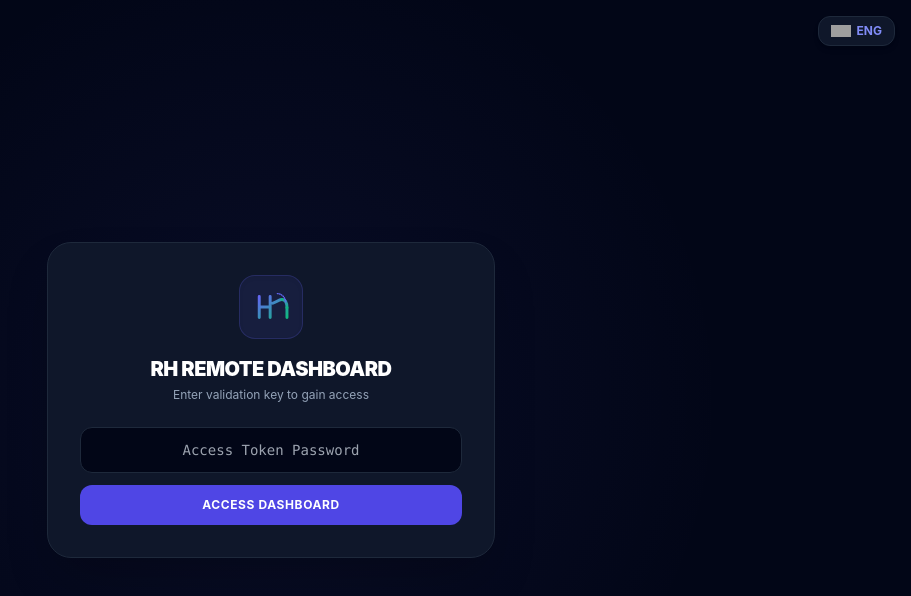
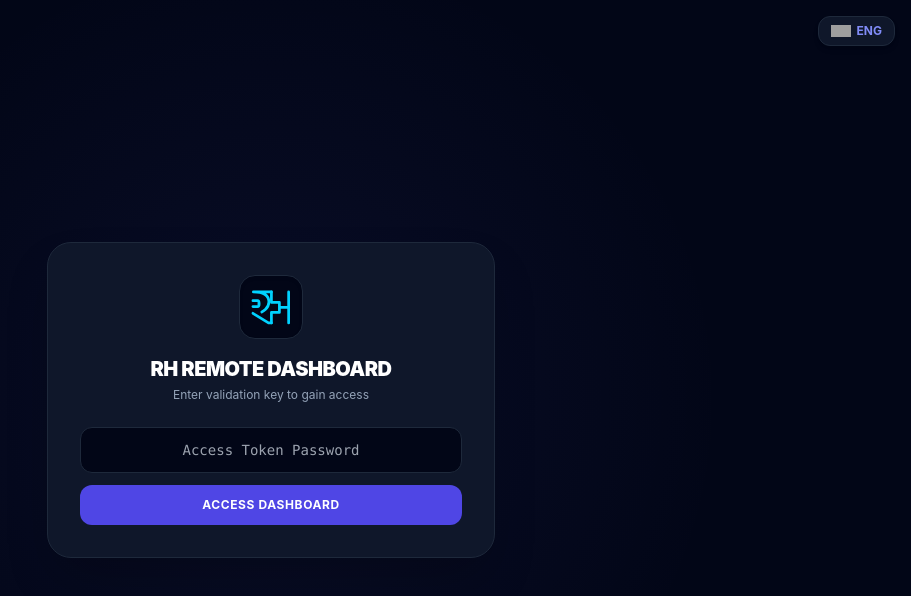
Before and after one commit to riohutagalung/Bot-Remote, a React (Vite) app: page / in a window 1280 px wide. Shown: the top 596 px of the page, without its empty margins (369-1280 px from the left). Built offline with nearby package versions, Linux system fonts and the light colour scheme; grey boxes are pictures that could not be loaded; the HTML template or start-up script is replaced by a standard one.

Commit message:
test aja

```diff
--- a/src/App.jsx
+++ b/src/App.jsx
@@ -24,7 +24,7 @@ const URL_HTTP = "https://bot-remote-production.up.railway.app";
 const URL_WS = "wss://bot-remote-production.up.railway.app";
 
 // ====================================================================
-// LOGO RH PROPER (INLINE SVG - ANTI 404 & BERGAYA CYBERPUNK TECH)
+// LOGO RH PROPER (INLINE SVG - SEUSAI GAMBAR GEOMETRIS NEON CYAN)
 // ====================================================================
 const LogoRH = ({ className = "w-8 h-8" }) => (
   <svg
@@ -33,29 +33,21 @@ const LogoRH = ({ className = "w-8 h-8" }) => (
     className={className}
     fill="none"
   >
-    <defs>
-      <linearGradient id="rhGradient" x1="0%" y1="0%" x2="100%" y2="100%">
-        <stop offset="0%" stopColor="#6366f1" /* Indigo */ />
-        <stop offset="100%" stopColor="#10b981" /* Emerald */ />
-      </linearGradient>
-    </defs>
-    {/* Monogram Huruf R dan H Terintegrasi Jalur Jaringan */}
+    {/* Struktur Huruf H Geometris */}
     <path
-      d="M22 25 V75 M22 50 H48 M48 25 V75 M48 42 C60 42, 66 32, 76 32 C86 32, 88 42, 88 52 V75"
-      stroke="url(#rhGradient)"
-      strokeWidth="7"
+      d="M 51 14 V 39 H 70 V 63 H 51 V 88 M 70 51 H 92 M 92 14 V 88"
+      stroke="#00d2ff"
+      strokeWidth="6.5"
       strokeLinecap="round"
       strokeLinejoin="round"
     />
-    {/* Sinyal Kontrol / Node Pemancar */}
-    <circle cx="76" cy="32" r="3.5" fill="#10b981" />
-    <circle cx="88" cy="52" r="3.5" fill="#10b981" />
+    {/* Struktur Huruf R Lengkung & Kaki Diagonal */}
     <path
-      d="M65 18 C75 18, 85 28, 85 38"
-      stroke="#6366f1"
-      strokeWidth="3"
+      d="M 8 14 H 51 M 8 14 C 28 14, 45 20, 45 38 C 45 54, 28 62, 28 62 M 7 35 H 18 C 23 35, 23 49, 18 49 H 7 M 7 65 L 44 88 H 51"
+      stroke="#00d2ff"
+      strokeWidth="6.5"
       strokeLinecap="round"
-      strokeDasharray="2 3"
+      strokeLinejoin="round"
     />
   </svg>
 );
@@ -166,7 +158,6 @@ const KAMUS_BAHASA = {
 };
 
 export default function App() {
-  // Mengunci default bahasa ke English (EN)
   const [bahasa, setBahasa] = useState('EN');
   const teks = KAMUS_BAHASA[bahasa];
 
@@ -184,7 +175,6 @@ export default function App() {
   const [namaScriptInput, setNamaScriptInput] = useState({});
   const [activeDropdown, setActiveDropdown] = useState(null);
 
-  // State untuk kontrol Custom Modal Bertema khusus
   const [modalConfig, setModalConfig] = useState({
     isOpen: false,
     title: '',
@@ -205,7 +195,6 @@ export default function App() {
     setCekSesiSelesai(true);
   }, []);
 
-  // Menutup dropdown menu jika klik di luar area komponen
   useEffect(() => {
     const closeAllDropdowns = () => setActiveDropdown(null);
     window.addEventListener('click', closeAllDropdowns);
@@ -278,7 +267,6 @@ export default function App() {
     setTimeout(() => setNotifikasi(null), 3000);
   };
 
-  // Helper Custom Pop-up Modal Bertema Pengganti window.confirm bawaan browser
   const triggerCustomConfirm = (title, message, isDanger, onConfirmBlock) => {
     setModalConfig({
       isOpen: true,
@@ -416,11 +404,8 @@ export default function App() {
     }
   };
 
-  // Mekanisme Double Confirmation Menggunakan Custom Theme Pop-up Modal
   const hapusPerangkatPermanen = (serialTarget) => {
-    // Konfirmasi Tingkat Pertama (Custom Modal UI)
     triggerCustomConfirm(teks.modalConfirmTitle, teks.confirmDelete1, false, () => {
-      // Konfirmasi Tingkat Kedua (Custom Modal UI - Alur Bahaya)
       setTimeout(() => {
         triggerCustomConfirm(teks.modalDangerTitle, teks.confirmDelete2, true, async () => {
           try {
@@ -515,14 +500,10 @@ export default function App() {
     );
   }
 
-  // ====================================================================
-  // COMPONENT TAMPILAN HALAMAN LOGIN (SUDAH DI-FIX TOTAL STRUKTURNYA)
-  // ====================================================================
   if (!sudahLogin) {
     return (
       <div className="min-h-screen bg-slate-950 flex items-center justify-center p-4 relative overflow-hidden">
         <div className="absolute top-4 right-4 z-50">
-          {/* Tombol Bendera Minimalis di Halaman Login */}
           <button
             onClick={() => setBahasa(bahasa === "ID" ? "EN" : "ID")}
             className="flex items-center gap-1.5 px-3 py-1.5
@@ -556,11 +537,9 @@ export default function App() {
 
         <div className="bg-slate-900 border border-slate-800 p-8 rounded-3xl w-full max-w-md space-y-6 shadow-2xl relative z-10 backdrop-blur-sm">
           <div className="text-center space-y-4">
-            {/* Box Wadah Logo RH Proper */}
-            <div className="w-16 h-16 bg-indigo-500/10 rounded-2xl flex items-center justify-center mx-auto border border-indigo-500/20 shadow-inner p-2.5">
-              <LogoRH className="w-full h-full text-indigo-400" />
+            <div className="w-16 h-16 bg-slate-950 rounded-2xl flex items-center justify-center mx-auto border border-slate-800 shadow-inner p-2.5">
+              <LogoRH className="w-full h-full" />
             </div>
-            {/* Judul & Teks yang Terpisah dari Box Logo */}
             <div className="space-y-1">
               <h1 className="text-xl font-black text-white tracking-tight uppercase">{teks.authTitle}</h1>
               <p className="text-xs text-slate-400">{teks.authSub}</p>
@@ -588,14 +567,10 @@ export default function App() {
     );
   }
 
-  // ====================================================================
-  // COMPONENT UTAMA HALAMAN DASHBOARD
-  // ====================================================================
   return (
     <div className="min-h-screen bg-slate-950 text-slate-100 font-sans antialiased">
       <header className="bg-slate-900/80 border-b border-slate-800/80 sticky top-0 backdrop-blur-md z-40 px-6 py-4 flex flex-col sm:flex-row justify-between items-center gap-4">
         <div className="flex items-center gap-3">
-          {/* Logo Baru di Header Dashboard */}
           <div className="w-10 h-10 bg-slate-950 rounded-xl flex items-center justify-center border border-slate-800 p-1.5 shadow-md">
             <LogoRH className="w-full h-full" />
           </div>
@@ -608,7 +583,6 @@ export default function App() {
         </div>
 
         <div className="flex items-center gap-3 flex-wrap justify-end">
-          {/* Tombol Bendera Minimalis di Header Dashboard */}
           <button
             onClick={() => setBahasa(bahasa === "ID" ? "EN" : "ID")}
             className="flex items-center gap-1.5 px-3 py-1.5
@@ -651,7 +625,6 @@ export default function App() {
       </header>
 
       <main className="max-w-7xl mx-auto px-4 py-8 space-y-6">
-        {/* Statistik Row */}
         <div className="grid grid-cols-2 lg:grid-cols-4 gap-4">
           <div className="bg-slate-900 border border-slate-800 p-5 rounded-2xl relative overflow-hidden">
             <p className="text-xs font-bold text-slate-400 uppercase tracking-wider">{teks.statDb}</p>
@@ -677,7 +650,6 @@ export default function App() {
           </div>
         </div>
 
-        {/* Input Form Box */}
         <div className="bg-slate-900 border border-slate-800 p-6 rounded-2xl shadow-xl space-y-4">
           <h2 className="text-xs font-black uppercase text-slate-300 tracking-widest flex items-center gap-2">
             <Plus className="w-4 h-4 text-indigo-500" /> {idSedangDiedit ? teks.formTitleEdit : teks.formTitleAdd}
@@ -712,7 +684,6 @@ export default function App() {
           </div>
         </div>
 
-        {/* Search and Action Tools */}
         <div className="flex flex-col md:flex-row gap-3 items-center justify-between">
           <div className="relative w-full md:flex-1">
             <Search className="w-4 h-4 text-slate-500 absolute left-3.5 top-3" />
@@ -735,7 +706,6 @@ export default function App() {
           </div>
         </div>
 
-        {/* Node Grid Layout */}
         <div className="space-y-3">
           {daftarHasilPencarian.length === 0 ? (
             <div className="bg-slate-900 border border-dashed border-slate-800 rounded-2xl text-center py-12 text-slate-500 text-xs font-mono">
@@ -786,15 +756,14 @@ export default function App() {
                 </div>
 
                 <div className="flex items-center gap-2 w-full lg:w-auto justify-end relative">
-                  {/* Tombol Utama Kontrol AHK Engine */}
                   <button
                     onClick={() => ubahStatusAhk(perangkat)}
                     disabled={!perangkat.isOnline}
                     className={`px-4 py-2 rounded-xl text-xs font-bold transition-all ${!perangkat.isOnline
                       ? 'bg-slate-950 border border-slate-800 text-slate-600 cursor-not-allowed'
                       : perangkat.ahkEnabled
-                        ? 'bg-emerald-500/10 border border-emerald-500/30 text-emerald-400 hover:bg-emerald-500/20'
-                        : 'bg-rose-500/10 border border-rose-500/30 text-rose-400 hover:bg-rose-500/20'
+                        ? 'bg-emerald-500/10 border-emerald-500/30 text-emerald-400 hover:bg-emerald-500/20'
+                        : 'bg-rose-500/10 border-rose-500/30 text-rose-400 hover:bg-rose-500/20'
                       }`}
                   >
                     {!perangkat.isOnline ? teks.btnControlOffline : perangkat.ahkEnabled ? teks.btnControlOn : teks.btnControlOff}
@@ -812,10 +781,8 @@ export default function App() {
                       <MoreVertical className="w-4 h-4" />
                     </button>
 
-                    {/* Dropdown Menu Box */}
                     {activeDropdown === perangkat.serial && (
                       <div className="absolute right-0 mt-2 w-44 bg-slate-900 border border-slate-800 rounded-xl shadow-2xl z-50 overflow-hidden animate-in fade-in slide-in-from-top-1 duration-100">
-                        {/* Opsi 1: Simpan atau Override Baseline */}
                         <button
                           onClick={() => {
                             simpanKeDatabasePusat(perangkat);
@@ -827,7 +794,6 @@ export default function App() {
                           {teks.formBtnSave}
                         </button>
 
-                        {/* Opsi 2: Ubah Data Manual */}
                         <button
                           onClick={() => {
                             setIdSedangDiedit(perangkat.serial);
@@ -848,7 +814,6 @@ export default function App() {
                           {teks.btnEdit}
                         </button>
 
-                        {/* Opsi 3: Hapus Data Permanen */}
                         <button
                           onClick={() => {
                             hapusPerangkatPermanen(perangkat.serial);
@@ -869,9 +834,6 @@ export default function App() {
         </div>
       </main>
 
-      {/* ==================================================================== */}
-      {/* CUSTOM POP-UP CONFIRMATION MODAL (TEMA DASHBOARD CYBERPUNK SLATE)   */}
-      {/* ==================================================================== */}
       {modalConfig.isOpen && (
         <div className="fixed inset-0 bg-slate-950/80 backdrop-blur-sm z-50 flex items-center justify-center p-4 animate-in fade-in duration-200">
           <div className="bg-slate-900 border border-slate-800 max-w-sm w-full rounded-2xl p-6 shadow-2xl relative space-y-4 animate-in zoom-in-95 duration-150">
@@ -904,7 +866,6 @@ export default function App() {
         </div>
       )}
 
-      {/* Toast Notification */}
       {notifikasi && (
         <div className="fixed bottom-4 right-4 bg-indigo-600 text-white font-mono text-xs font-bold px-4 py-3 rounded-xl shadow-2xl z-50 border border-indigo-500 animate-bounce">
           {notifikasi}
```
